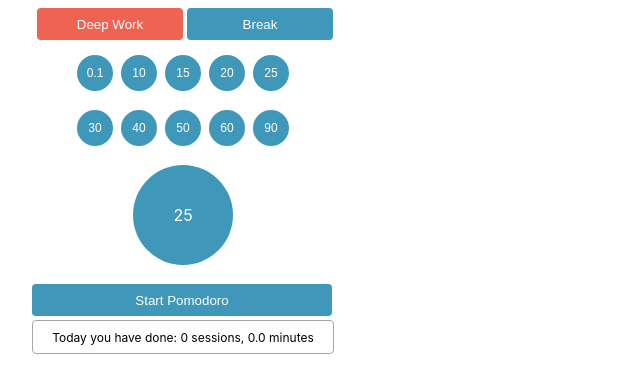
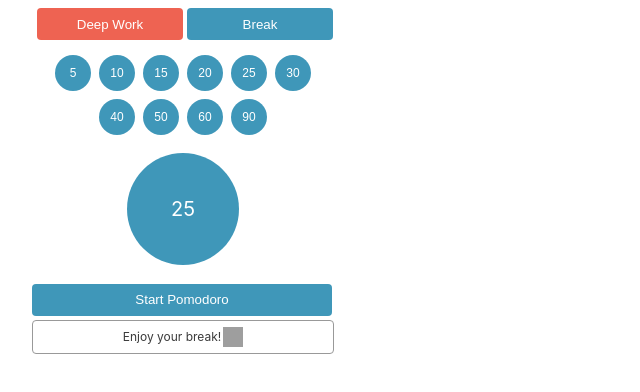
Before and after one commit to isselin28/extension-app, a React (Create React App) app in the folder extension/: page / in a window 1280 px wide. Both pictures are taken after a click on the button "Break". Shown: the top 392 px of the page, without its empty margins (0-640 px from the left). Built offline with nearby package versions, Linux system fonts and the light colour scheme; grey boxes are pictures that could not be loaded.

Commit message:
edit css and add text for break type

```diff
--- a/extension/src/App.js
+++ b/extension/src/App.js
@@ -23,7 +23,8 @@ const TextWrapper = styled.div`
   justify-content: center;
   align-items: center;
   font-size: 12px;
-  border: solid 0.5px #a7a7a7;
+  border: solid 0.5px #999999;
+  color: #3b3b3b;
   border-radius: 4px;
   margin: 4px 0;
 `;
@@ -61,13 +62,22 @@ const Timer = styled.div`
   display: flex;
   justify-content: center;
   align-items: center;
-  width: 100px;
-  height: 100px;
+  width: 112px;
+  height: 112px;
 
   border-radius: 50%;
   background-color: ${(props) => (props.primary ? "#ee6352" : "#3f97b9")};
   color: white;
   margin: 4px 0;
+  font-size: 20px;
+`;
+
+const PartyImage = styled.img.attrs({
+  src: "https://img.icons8.com/emoji/48/000000/cupcake-emoji.png",
+})`
+  height: 20px;
+  width: 20px;
+  padding-left: 2px;
 `;
 
 function App() {
@@ -191,10 +201,17 @@ function App() {
               Stop Pomodoro
             </Button>
           )}
-          <TextWrapper>
-            Today you have done: {countSession} sessions,{" "}
-            {countTotalTime.toFixed(1)} minutes
-          </TextWrapper>
+          {isDeepWorkSession ? (
+            <TextWrapper>
+              Today you have done: {countSession} sessions,{" "}
+              {countTotalTime.toFixed(1)} minutes
+            </TextWrapper>
+          ) : (
+            <TextWrapper>
+              Enjoy your break!
+              <PartyImage />
+            </TextWrapper>
+          )}
         </div>
       </Container>
     </>
--- a/extension/src/Components/SessionBar.js
+++ b/extension/src/Components/SessionBar.js
@@ -6,6 +6,8 @@ const Wrapper = styled.div`
   display: flex;
   align-items: center;
   justify-content: center;
+  flex-wrap: wrap;
+  padding: 0 40px;
 `;
 
 const Minutes = styled(Button)`
@@ -19,7 +21,7 @@ const Minutes = styled(Button)`
 function SessionBar(props) {
   const { onClick, disabled, primary } = props;
 
-  const sessionsArray = [0.1, 10, 15, 20, 25];
+  const sessionsArray = [5, 10, 15, 20, 25];
   const sessionsArray2 = [30, 40, 50, 60, 90];
   return (
     <>
@@ -35,8 +37,6 @@ function SessionBar(props) {
             </Minutes>
           );
         })}
-      </Wrapper>
-      <Wrapper>
         {sessionsArray2.map((session) => {
           return (
             <Minutes
```
